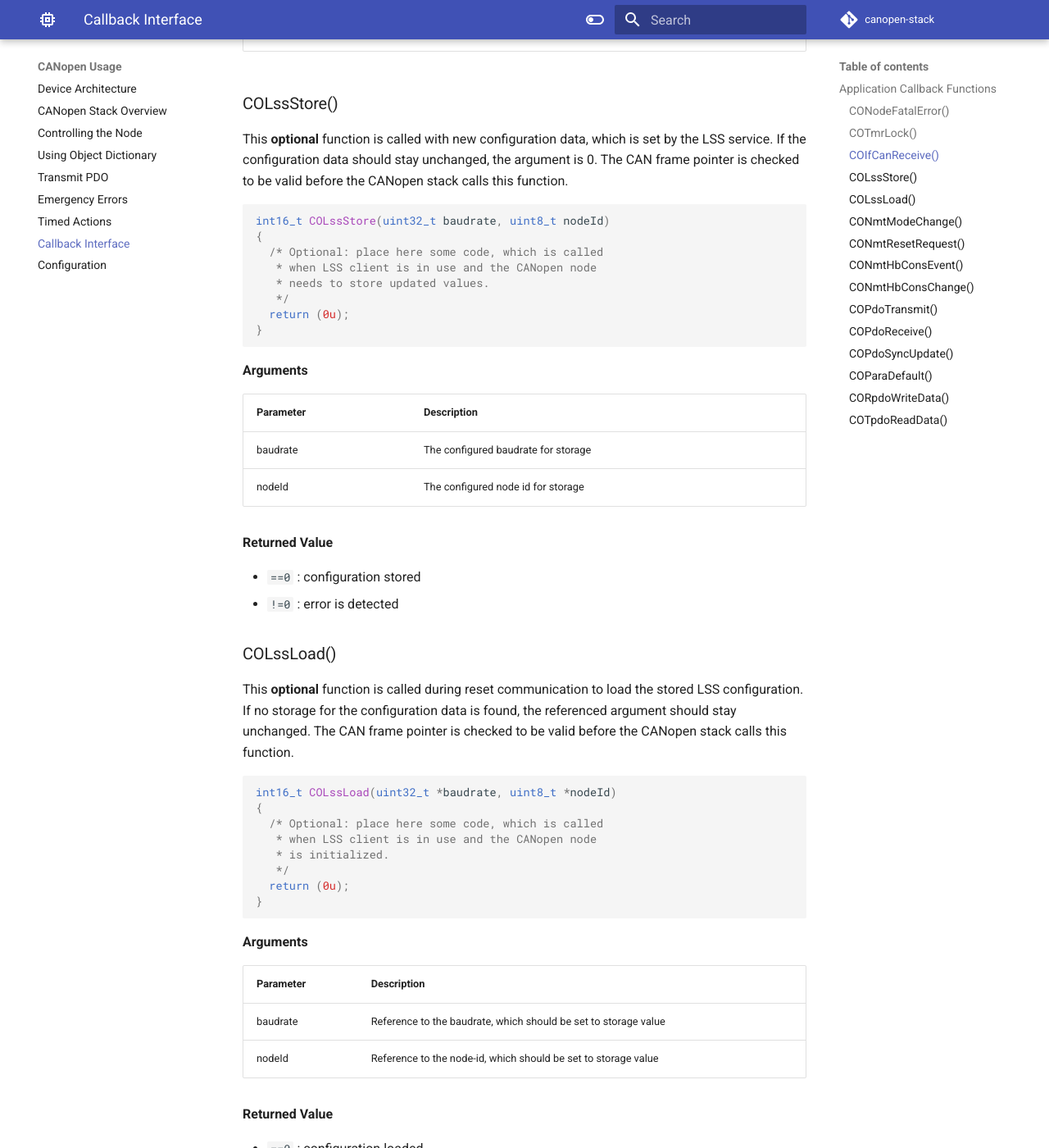
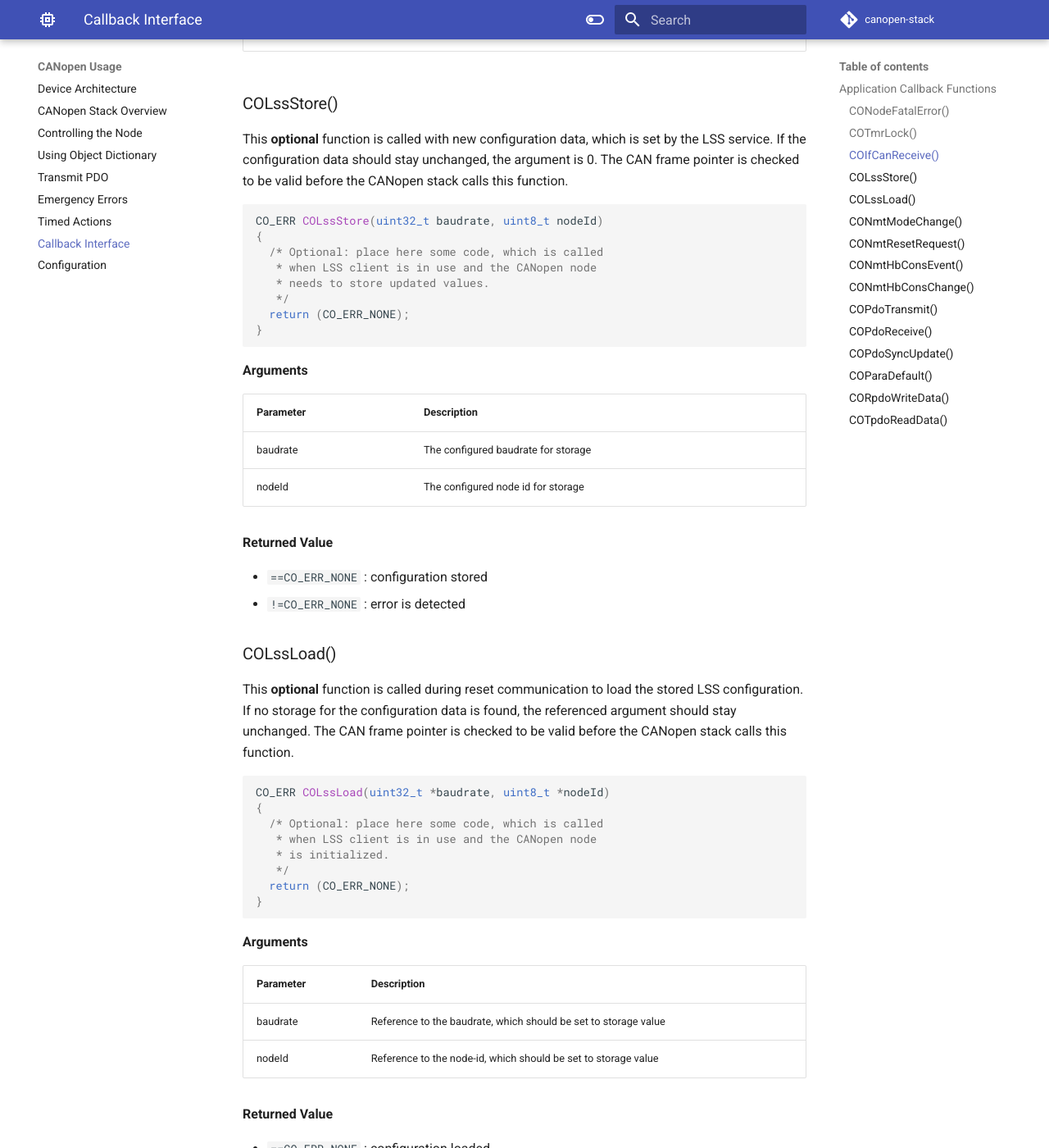
Before and after one commit to embedded-office/canopen-website, an MkDocs documentation site: the page built from website/docs/usage/callbacks.md, in a window 1280 px wide and 1400 px high, scrolled down 1766 px. Shown: the whole window at 82% size. Built offline with MkDocs 1.6.1 and Material for MkDocs 9.7.7, drawn with Linux system fonts in a browser that asks for light colours; comment, search, counter and statistics services are not loaded; the version menu is left out; some of the changed text lies outside the part shown.

Commit message:
fix interface of LSS callback functions

````diff
--- a/website/docs/usage/callbacks.md
+++ b/website/docs/usage/callbacks.md
@@ -78,13 +78,13 @@ void COIfCanReceive(CO_IF_FRM *frm)
 This **optional** function is called with new configuration data, which is set by the LSS service. If the configuration data should stay unchanged, the argument is 0. The CAN frame pointer is checked to be valid before the CANopen stack calls this function.
 
 ```c
-int16_t COLssStore(uint32_t baudrate, uint8_t nodeId)
+CO_ERR COLssStore(uint32_t baudrate, uint8_t nodeId)
 {
   /* Optional: place here some code, which is called
    * when LSS client is in use and the CANopen node
    * needs to store updated values.
    */
-  return (0u);
+  return (CO_ERR_NONE);
 }
 ```
 
@@ -97,8 +97,8 @@ int16_t COLssStore(uint32_t baudrate, uint8_t nodeId)
 
 **Returned Value**
 
-- `==0` : configuration stored
-- `!=0` : error is detected
+- `==CO_ERR_NONE` : configuration stored
+- `!=CO_ERR_NONE` : error is detected
 
 
 ### COLssLoad()
@@ -106,13 +106,13 @@ int16_t COLssStore(uint32_t baudrate, uint8_t nodeId)
 This **optional** function is called during reset communication to load the stored LSS configuration. If no storage for the configuration data is found, the referenced argument should stay unchanged. The CAN frame pointer is checked to be valid before the CANopen stack calls this function.
 
 ```c
-int16_t COLssLoad(uint32_t *baudrate, uint8_t *nodeId)
+CO_ERR COLssLoad(uint32_t *baudrate, uint8_t *nodeId)
 {
   /* Optional: place here some code, which is called
    * when LSS client is in use and the CANopen node
    * is initialized.
    */
-  return (0u);
+  return (CO_ERR_NONE);
 }
 ```
 
@@ -125,8 +125,8 @@ int16_t COLssLoad(uint32_t *baudrate, uint8_t *nodeId)
 
 **Returned Value**
 
-- `==0` : configuration loaded
-- `!=0` : error is detected
+- `==CO_ERR_NONE` : configuration loaded
+- `!=CO_ERR_NONE` : error is detected
 
 
 ### CONmtModeChange()
````
